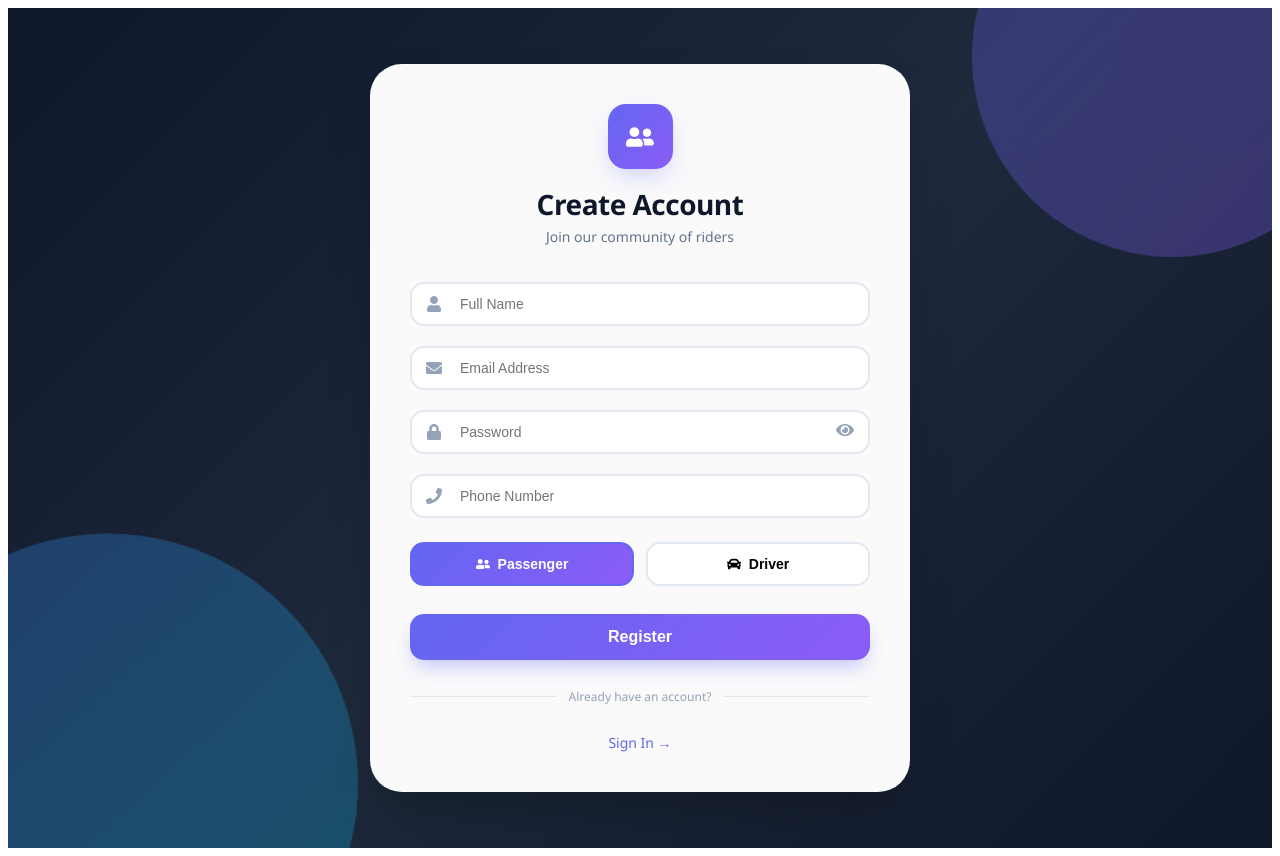
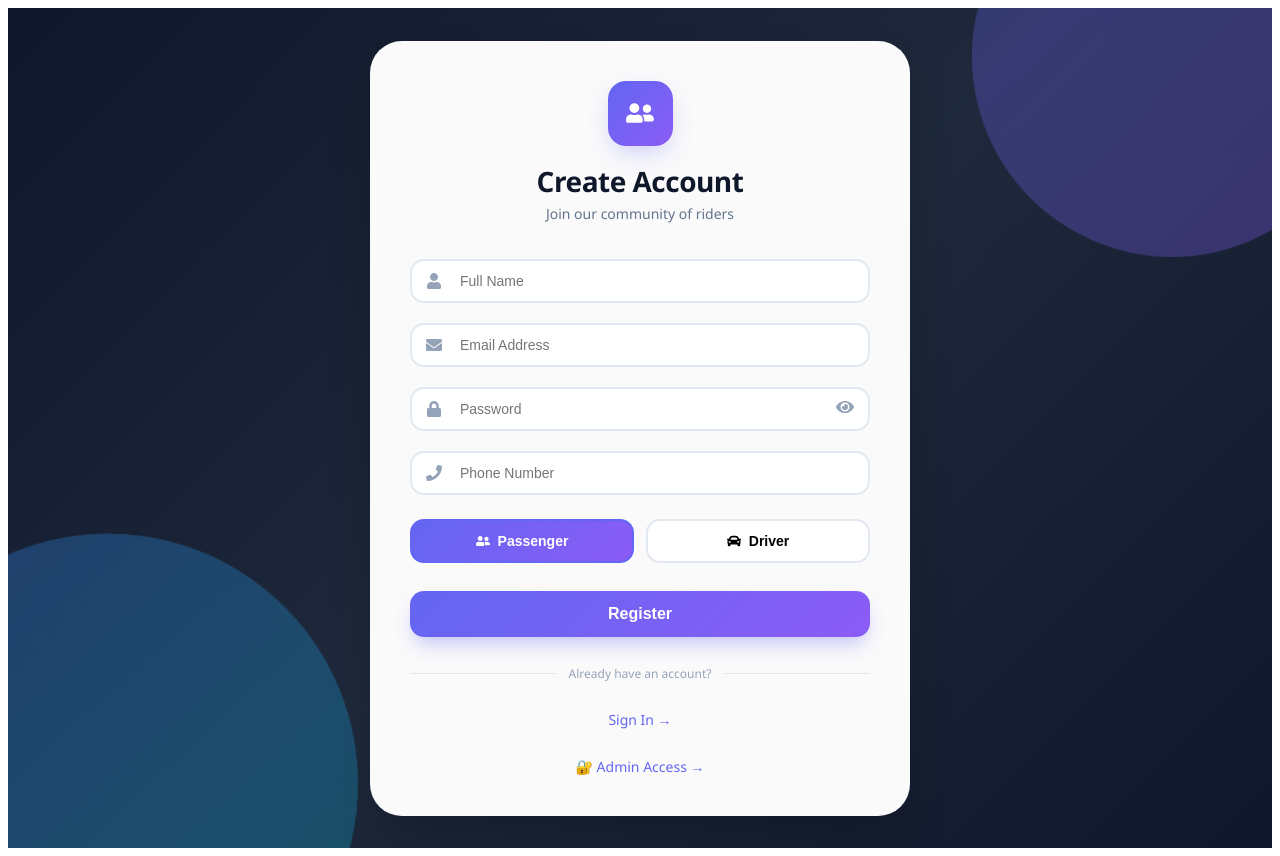
Before and after one commit to allamakhila/Rideshare, a React (Create React App) app in the folder frontend/: page /register in a window 1280 px wide. Built offline with nearby package versions, Linux system fonts and the light colour scheme.

Commit message:
Restore admin access link on register page

```diff
--- a/frontend/src/pages/Register.js
+++ b/frontend/src/pages/Register.js
@@ -350,6 +350,12 @@ function Register() {
         <div style={styles.link} onClick={() => navigate("/login")}>
           Sign In →
         </div>
+        <div
+  style={styles.link}
+  onClick={() => navigate("/admin/login")}
+>
+  🔐 Admin Access →
+</div>
       </div>
 
       <style jsx>{`
```
Also changed, not shown: 1 other file (tests, documents, lock files or other folders).
